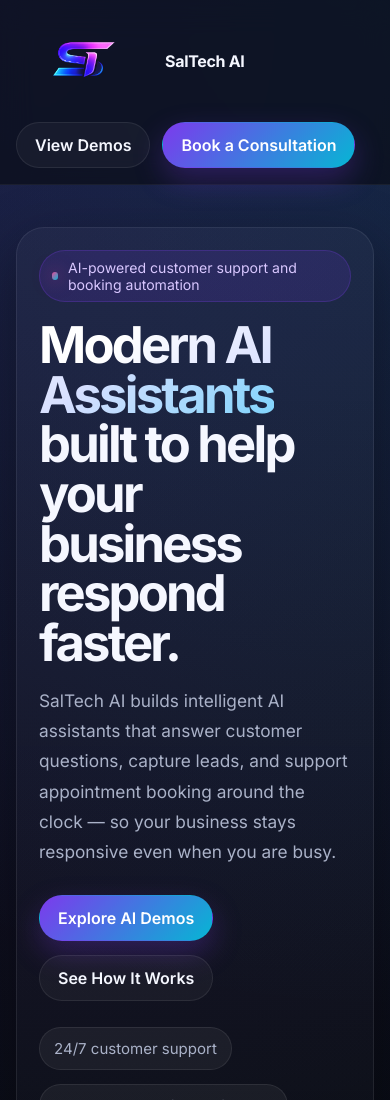
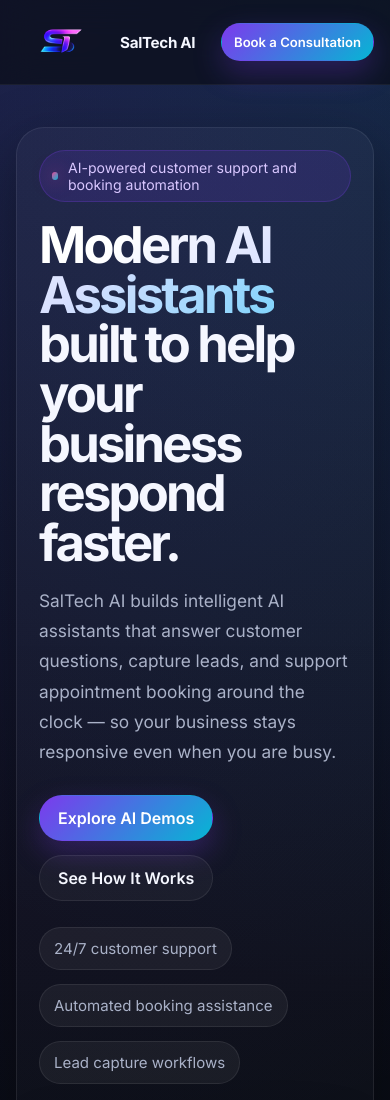
Before and after one commit to Nicoboli48/Saltechai, a plain HTML site: page index.html in a window 390 px wide. Shown: the top 1100 px of the page. Drawn offline with Linux system fonts and the light colour scheme.

Commit message:
Add files via upload

```diff
--- a/index.html
+++ b/index.html
@@ -2,9 +2,6 @@
 <html lang="en">
 <head>
   <meta charset="UTF-8" />
-  <link rel="icon" href="favicon.ico" sizes="any">
-  <link rel="icon" href="favicon-192.png" type="image/png" sizes="192x192">
-  <link rel="apple-touch-icon" href="apple-touch-icon.png">
   <meta name="viewport" content="width=device-width, initial-scale=1.0" />
   <title>SalTech AI</title>
   <meta name="description" content="Modern AI assistants for customer support, lead capture, and booking automation." />
@@ -667,8 +664,13 @@
     }
 
     @media (max-width: 760px) {
-      .nav { flex-wrap: wrap; }
+      .nav { flex-wrap: nowrap; justify-content: space-between; padding: 12px 0; }
       .nav-links { display: none; }
+      .brand span { font-size: 0.95rem; }
+      .nav-logo { height: 60px; }
+      .nav-actions { flex-shrink: 0; gap: 8px; }
+      .nav-actions .btn { padding: 0 12px; min-height: 38px; font-size: 0.82rem; }
+      .nav-actions .btn-secondary { display: none; }
       .hero { padding-top: 42px; }
       .hero-shell { padding: 22px; border-radius: 28px; }
       .hero-grid,
```
